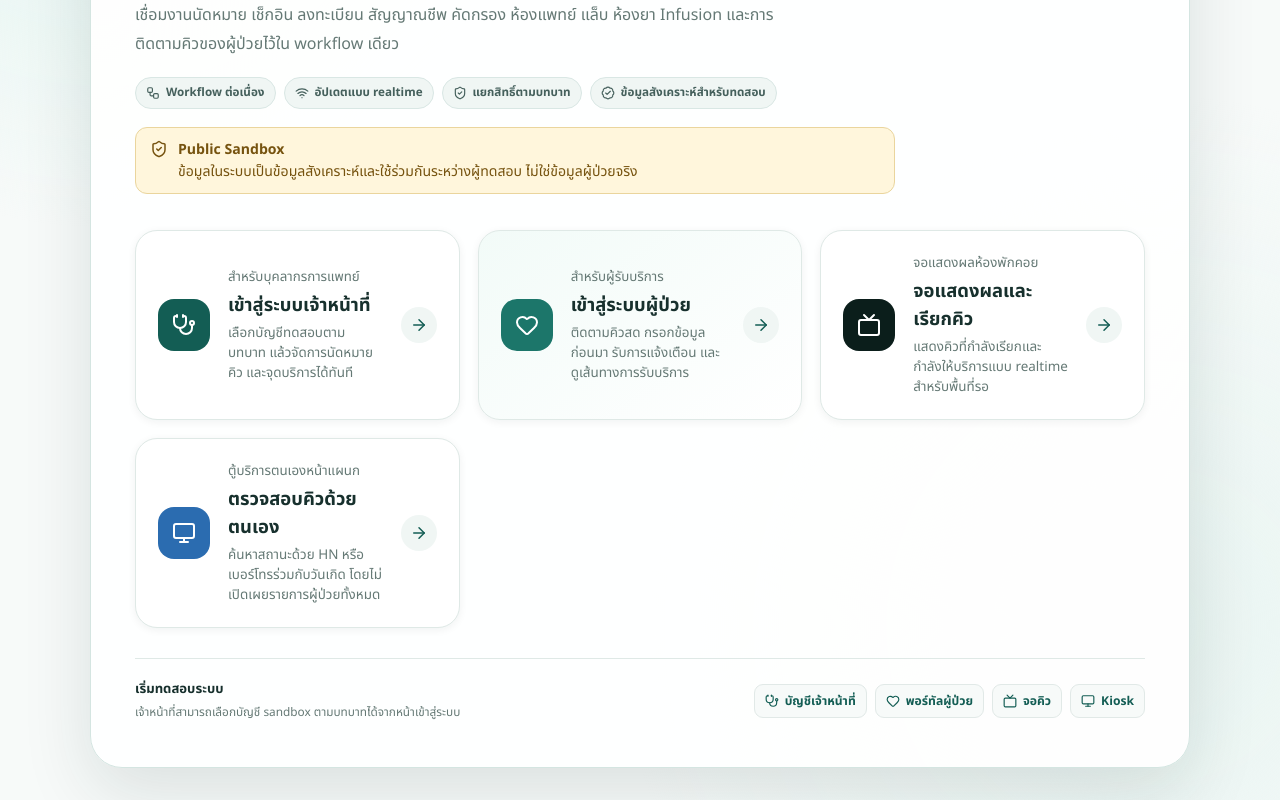
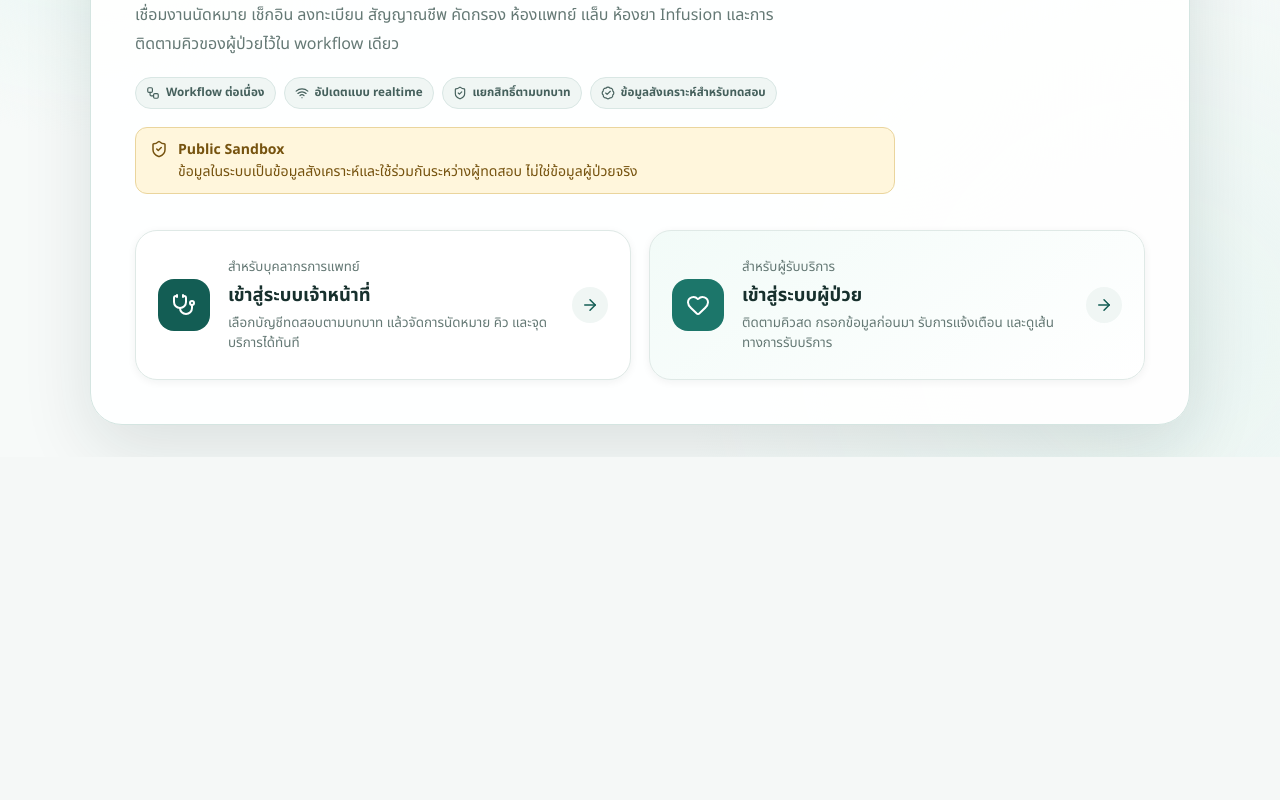
Before and after one commit to TxngJr/carelink-argocd, a Next.js app: page / in a window 1280 px wide. Shown: the part 361-1161 px from the top of the page. After the commit the page ends 818 px from the top, so only its background shows below. Built offline with nearby package versions, Linux system fonts and the light colour scheme; no server answers.

Commit message:
Remove TV and kiosk portals from landing page

```diff
--- a/app/page.tsx
+++ b/app/page.tsx
@@ -4,10 +4,8 @@ import {
   ArrowRight,
   BadgeCheck,
   Heart,
-  Monitor,
   ShieldCheck,
   Stethoscope,
-  Tv,
   Wifi,
   Workflow,
 } from 'lucide-react'
@@ -33,24 +31,6 @@ const portals = [
     audience: 'สำหรับผู้รับบริการ',
     title: 'เข้าสู่ระบบผู้ป่วย',
     description: 'ติดตามคิวสด กรอกข้อมูลก่อนมา รับการแจ้งเตือน และดูเส้นทางการรับบริการ',
-  },
-  {
-    href: '/tv',
-    className: 'portal-card',
-    icon: Tv,
-    iconStyle: { background: '#0b1e1b' },
-    audience: 'จอแสดงผลห้องพักคอย',
-    title: 'จอแสดงผลและเรียกคิว',
-    description: 'แสดงคิวที่กำลังเรียกและกำลังให้บริการแบบ realtime สำหรับพื้นที่รอ',
-  },
-  {
-    href: '/kiosk',
-    className: 'portal-card',
-    icon: Monitor,
-    iconStyle: { background: 'var(--info)' },
-    audience: 'ตู้บริการตนเองหน้าแผนก',
-    title: 'ตรวจสอบคิวด้วยตนเอง',
-    description: 'ค้นหาสถานะด้วย HN หรือเบอร์โทรร่วมกับวันเกิด โดยไม่เปิดเผยรายการผู้ป่วยทั้งหมด',
   },
 ] as const
 
@@ -102,19 +82,6 @@ export default async function HomePage() {
             </Link>
           ))}
         </div>
-
-        <div className="public-demo-footer">
-          <div>
-            <strong style={{ display: 'block', fontSize: '.82rem' }}>เริ่มทดสอบระบบ</strong>
-            <span style={{ color: 'var(--muted)', fontSize: '.74rem' }}>เจ้าหน้าที่สามารถเลือกบัญชี sandbox ตามบทบาทได้จากหน้าเข้าสู่ระบบ</span>
-          </div>
-          <div className="public-demo-footer-links">
-            <Link href="/login/nurse"><Stethoscope size={14} aria-hidden="true" />บัญชีเจ้าหน้าที่</Link>
-            <Link href="/login/patient"><Heart size={14} aria-hidden="true" />พอร์ทัลผู้ป่วย</Link>
-            <Link href="/tv"><Tv size={14} aria-hidden="true" />จอคิว</Link>
-            <Link href="/kiosk"><Monitor size={14} aria-hidden="true" />Kiosk</Link>
-          </div>
-        </div>
       </section>
     </main>
   )
```
